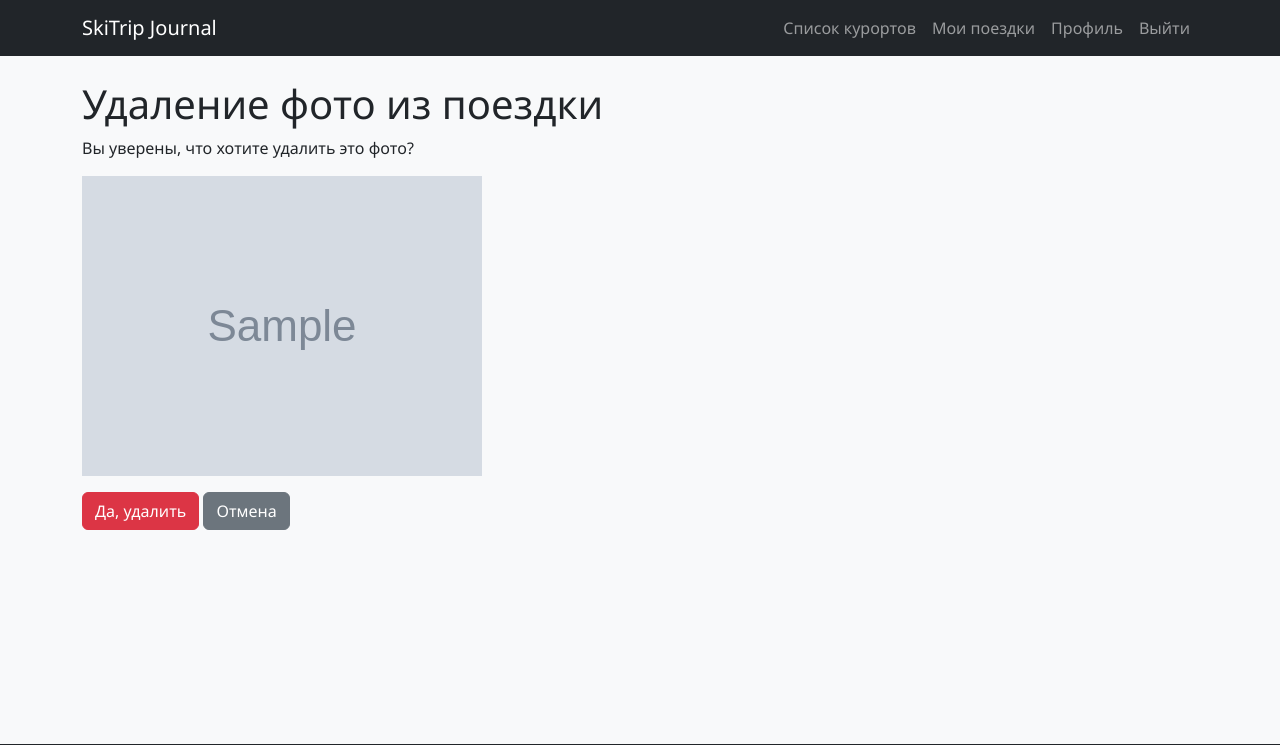
After one commit to dmitriy347/MountainTrip, a Django app: page /media/1/delete/ in a window 1280 px wide. The commit adds this page. Shown: the top 745 px of the page. Run offline with Django 4.2, Linux system fonts and the light colour scheme; a user stored in the database is signed in; tables that the repository leaves empty hold one stand-in row (values such as "Sample post"); grey boxes marked "Sample" are stand-in pictures.

Commit message:
Реализовал метод trip_media_delete для удаления медиафайлов из поездки, добавил url (trip_media_delete) и шаблон подтверждения удаления (trip_media_confirm_delete)

```diff
--- a/config/resort/templates/resort/trip_detail.html
+++ b/config/resort/templates/resort/trip_detail.html
@@ -26,6 +26,11 @@
         {% for photo in trip.media.all %}
             <div class="col-md-4 mb-3">
                 <img src="{{ photo.image.url }}" class="img-fluid trip-image">
+                {% if trip.user == request.user %}
+                    <a href="{% url 'trip_media_delete' photo.id %}" class="btn btn-sm btn-outline-danger">
+                        Удалить
+                    </a>
+                {% endif %}
             </div>
         {% endfor %}
     </div>
--- /dev/null
+++ b/config/resort/templates/resort/trip_media_confirm_delete.html
@@ -0,0 +1,23 @@
+<!--Подтверждение удаления медиа-->
+
+{% extends 'base.html' %}
+
+{% block content %}
+<h1>{{ title }}</h1>
+
+<p>Вы уверены, что хотите удалить это фото?</p>
+
+<img src="{{ media.image.url }}" class="img-fluid mb-3" style="max-width: 400px;">
+
+<form method="post">
+    {% csrf_token %}
+
+    <button type="submit" class="btn btn-danger">
+        Да, удалить
+    </button>
+
+    <a href="{% url 'trip_detail' trip.id %}" class="btn btn-secondary">
+        Отмена
+    </a>
+</form>
+{% endblock %}
--- a/config/resort/templates/resort/trip_media_form.html
+++ b/config/resort/templates/resort/trip_media_form.html
@@ -6,9 +6,7 @@
 
 <form method="post" enctype="multipart/form-data">
     {% csrf_token %}
-
     {{ form.as_p }}
-
     <button type="submit" class="btn btn-primary">
         Загрузить фото
     </button>
--- a/config/resort/urls.py
+++ b/config/resort/urls.py
@@ -12,6 +12,7 @@ urlpatterns = [
     path('trips/<int:trip_id>/edit', views.trip_edit, name='trip_edit'),
     path('trips/<int:trip_id>/delete', views.trip_delete, name='trip_delete'),
     path('trips/<int:trip_id>/media/add', views.trip_media_add, name='trip_media_add'),
+    path('media/<int:media_id>/delete/', views.trip_media_delete, name='trip_media_delete'),
     path('login/', views.login, name='login'),
 
 
--- a/config/resort/views.py
+++ b/config/resort/views.py
@@ -4,9 +4,7 @@ from django.shortcuts import redirect, render, get_object_or_404
 from django.template.loader import render_to_string
 
 from .forms import TripForm, TripMediaForm
-from .models import Resort, Trip
-
-
+from .models import Resort, Trip, TripMedia
 
 
 def index(request):
@@ -148,6 +146,28 @@ def trip_media_add(request, trip_id):
     return render(request, 'resort/trip_media_form.html', context=data)
 
 
+@login_required()
+def trip_media_delete(request, media_id):
+    """Удаление медиафайлов из поездки"""
+    media = get_object_or_404(TripMedia, pk=media_id)
+
+    if media.trip.user != request.user:
+        raise Http404("Фото не найдено")
+
+    if request.method == 'POST':
+        media.image.delete(save=False)  # Сначала удаляем файл
+        media.delete()                  # Затем удаляем запись из БД
+        return redirect('trip_detail', trip_id=media.trip.id)
+
+    data = {
+        'title': 'Удаление фото из поездки',
+        'media': media,
+        'trip': media.trip,
+    }
+    return render(request, 'resort/trip_media_confirm_delete.html', context=data)
+
+
+
 
 
 
```
